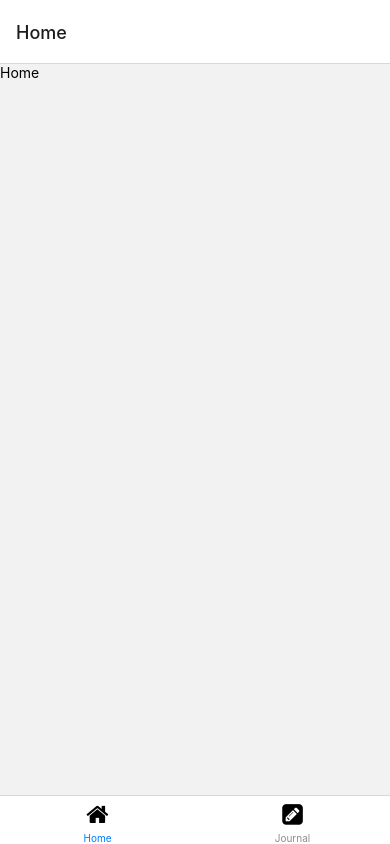
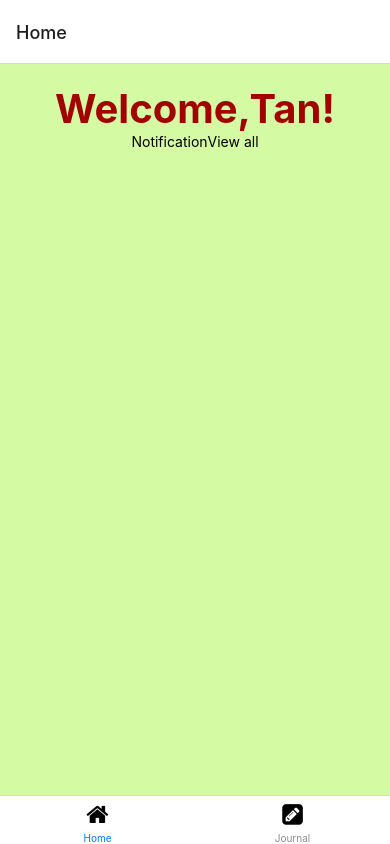
Before and after one commit to Doggoyoyoyo/cat1grp13, a React Native app: screen /Home in a window 390 px wide. Built offline with nearby package versions, Linux system fonts and the light colour scheme.

Commit message:
Journal and Home screen update

```diff
--- a/App.js
+++ b/App.js
@@ -4,8 +4,8 @@ import { StatusBar } from 'expo-status-bar';
 import { StyleSheet, Text, View } from 'react-native';
 import { NavigationContainer} from '@react-navigation/native';
 import { createBottomTabNavigator } from '@react-navigation/bottom-tabs';
-import Home_main from './Components/Home_main'
-import Journal_main from './Components/Journal_main'
+import Home_main from './Components/Home_main';
+import Journal_main from './Components/Journal_main';
 import { FontAwesome } from '@expo/vector-icons';
 
 
--- a/Components/Home_main.js
+++ b/Components/Home_main.js
@@ -1,11 +1,56 @@
-import React from 'react';
-import { StatusBar } from 'expo-status-bar';
-import { StyleSheet, Text, View } from 'react-native';
+import React from "react";
+import { StatusBar } from "expo-status-bar";
+import { StyleSheet, Text, View, TouchableOpacity } from "react-native";
+import { RotateInDownLeft } from "react-native-reanimated";
 
-export default function Home_main(){
-    return(
+export default function Home_main() {
+  const name = "Tan";
+  return (
+    <View style={styles.main}>
+      <View style={styles.welcomeTextContainer}>
+        <Text style={styles.welcomeText}>Welcome,{name}!</Text>
+      </View>
+      <View style={styles.headerContainer}>
         <View>
-         <Text>Home</Text>
+          <Text>Notification</Text>
         </View>
-    );
+        <View>
+          <TouchableOpacity>
+            <Text>View all</Text>
+          </TouchableOpacity>
+        </View>
+      </View>
+    </View>
+  );
 }
+
+function NotificationCard(props) {
+  return (
+    <View>
+      <Text>{props.title}</Text>
+      <Text>{props.content}</Text>
+    </View>
+  );
+}
+
+const styles = StyleSheet.create({
+  main: {
+    flex: 1,
+    backgroundColor: "#D4FAA4",
+    alignItems: "center",
+    //justifyContent: "center",
+  },
+  welcomeText: {
+    fontSize: 40,
+    fontWeight: "bold",
+    color: "#A10303",
+  },
+  welcomeTextContainer: {
+    marginTop: 20,
+  },
+  headerContainer: {
+    flexDirection: "row",
+    justifyContent: "space-between",
+    //alignContent: "space-between",
+  },
+});
--- a/Components/Journal_main.js
+++ b/Components/Journal_main.js
@@ -45,11 +45,11 @@ export default function Journal_main() {
           />
         </View>
       </View>
-      <View style={[styles.submitbtn, styles.shadowProp]}>
-        <TouchableOpacity onPress={submitHandler}>
+      <TouchableOpacity onPress={submitHandler}>
+        <View style={[styles.submitbtn, styles.shadowProp]}>
           <Text>Submit</Text>
-        </TouchableOpacity>
-      </View>
+        </View>
+      </TouchableOpacity>
     </View>
   );
 }
```
